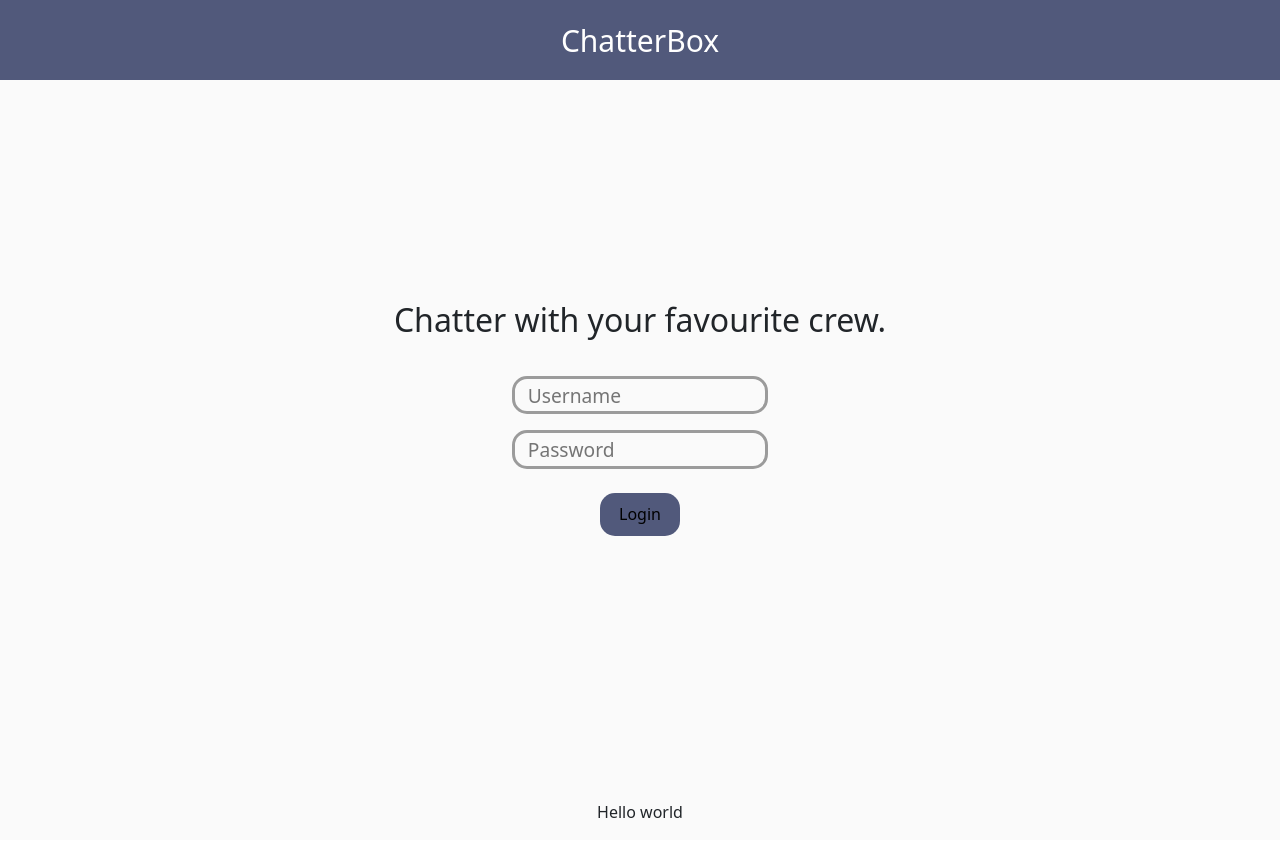
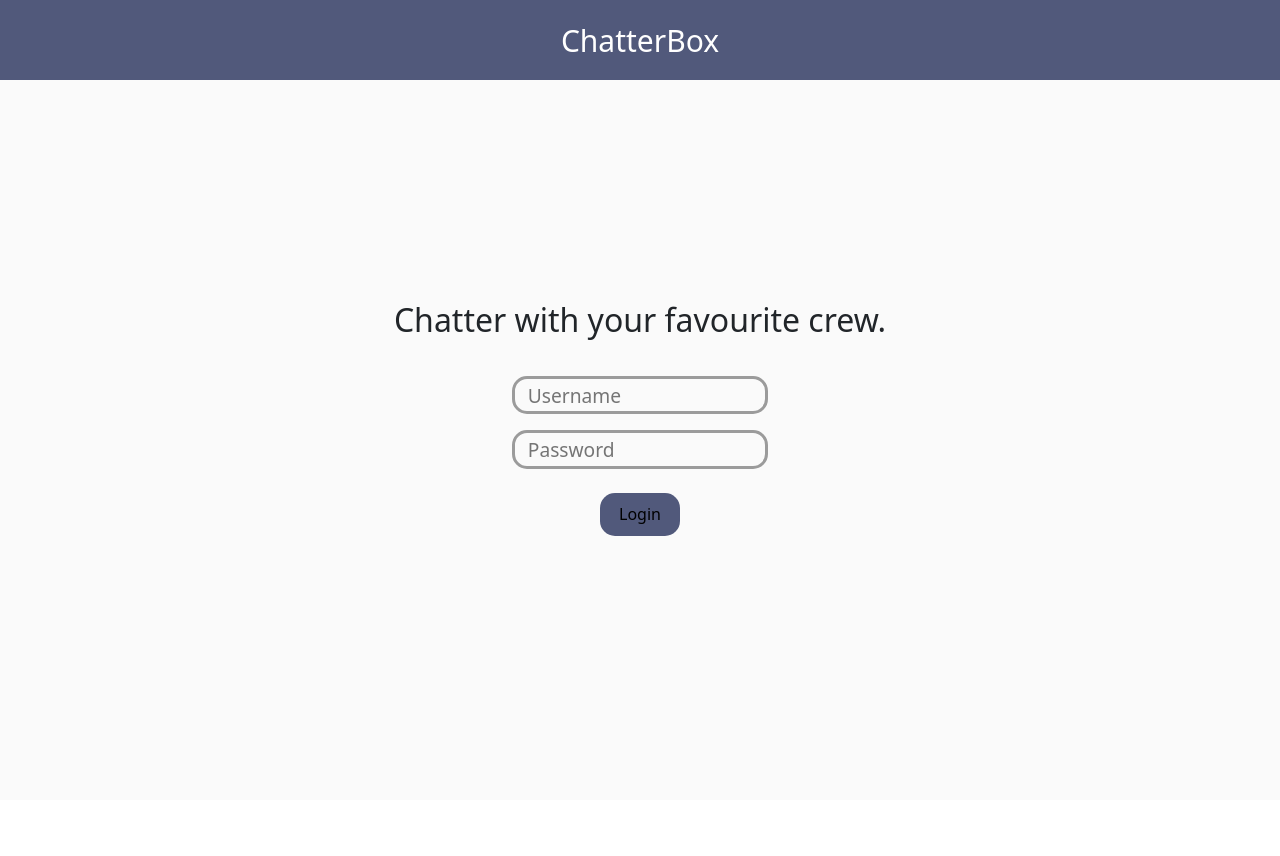
Before and after one commit to SanyamSamS/ChatterBox, a React (Vite) app in the folder client/: page / in a window 1280 px wide. Shown: the top 856 px of the page. Built offline with nearby package versions, Linux system fonts and the light colour scheme; no server answers.

Commit message:
created the README.md file

```diff
--- a/client/src/App.jsx
+++ b/client/src/App.jsx
@@ -17,8 +17,6 @@ function App() {
       ) : (
         <Messages user={user} />
       )}
-      <p>Hello world</p>
-
     </div>
   );
 }
--- a/client/src/components/LoginForm.jsx
+++ b/client/src/components/LoginForm.jsx
@@ -16,11 +16,11 @@ function LoginForm(props) {
       .then(() => {
         // Assuming your server responds with appropriate data for ChatEngine authentication
         props.onAuth({ username, secret: password }); // Use the state values directly
-        console.log(username, password);
+        // console.log(username, password);
       })
       .catch((error) => {
         console.error(error);
-        console.log(username, password);
+        // console.log(username, password);
       });
   };
 
```
Also changed, not shown: 1 other file (tests, documents, lock files or other folders).
